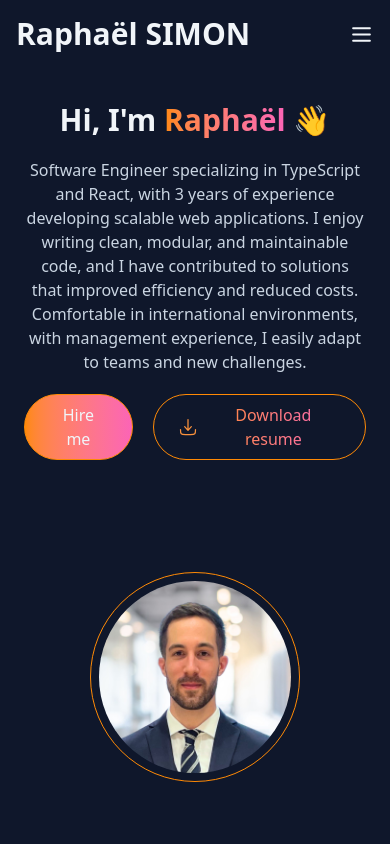
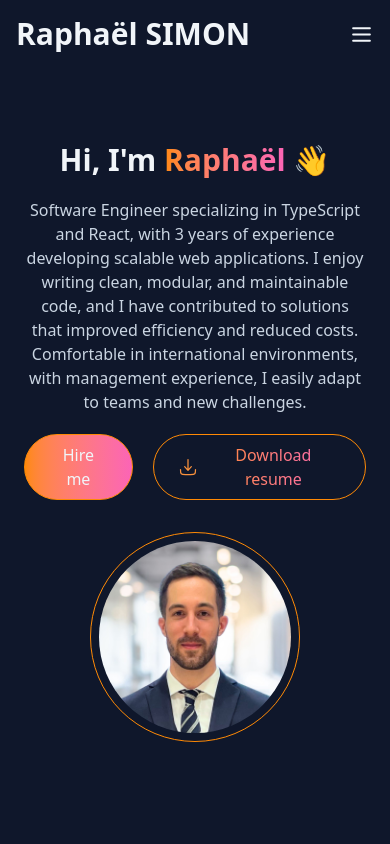
Before and after one commit to smnraphael/portfolio, a Vue app: page / in a window 390 px wide. Shown: the top 844 px of the page. Built offline with nearby package versions, Linux system fonts and the light colour scheme.

Commit message:
improve padding on hero section

```diff
--- a/src/components/Hero.vue
+++ b/src/components/Hero.vue
@@ -14,7 +14,7 @@ AOS.init();
   >
     <div class="flex justify-center items-center">
       <div
-        class="flex justify-center items-center flex-col md:flex-row gap-16 md:gap-10 px-6 text-center md:text-left"
+        class="flex justify-center items-center flex-col md:flex-row gap-8 md:gap-10 px-6 text-center md:text-left"
       >
         <div
           class="flex justify-center md:w-[50%] flex-col h-full gap-5 md:pl-10 -mt-24 md:-mt-12"
@@ -78,7 +78,7 @@ AOS.init();
           </div>
         </div>
         <div
-          class="flex justify-center md:w-[50%] items-center h-full mt-12 md:-mt-12"
+          class="flex justify-center md:w-[50%] items-center h-full md:-mt-12"
         >
           <div class="rounded-full p-2 border border-orange-400">
             <img
```
